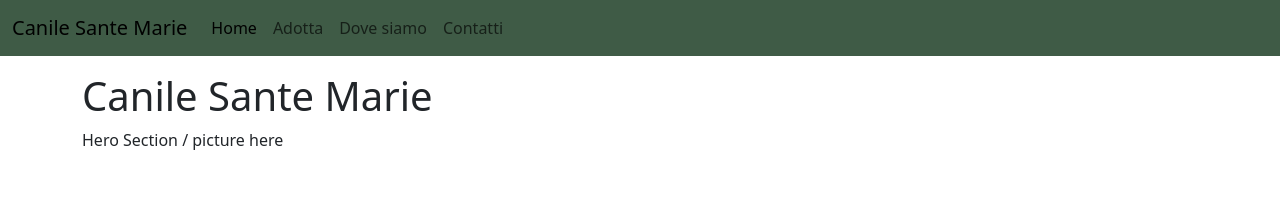
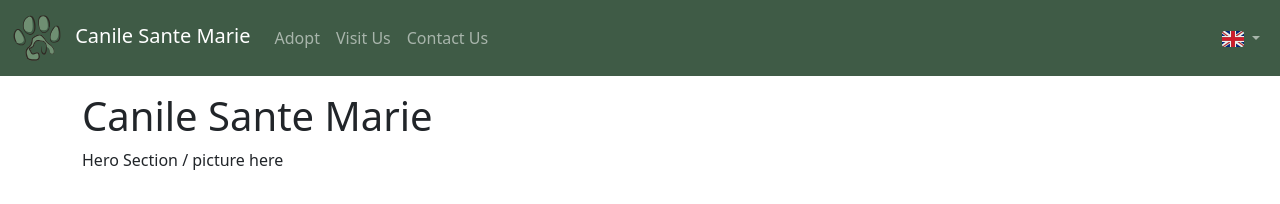
Before and after one commit to giorgia-219/Dog-Shelter-Website, a plain HTML site: page frontend/index.html in a window 1280 px wide. Drawn offline with nearby package versions, Linux system fonts and the light colour scheme; no server answers.

Commit message:
Improved navbar + added dropdown language selection

```diff
--- a/frontend/index.html
+++ b/frontend/index.html
@@ -20,25 +20,43 @@
 	</head>
 
 	<body class="vh-100">
-	<nav class="navbar navbar-expand-lg navbar-light">
+
+	<nav class="navbar navbar-expand-lg navbar-dark">
 		<div class="container-fluid">
-			<a class="navbar-brand" href="#">Canile Sante Marie</a>
+
+			<a class="navbar-brand" href="#">
+				<img src="img/logo_light.svg" width="50" height="50" class="me-2"> Canile Sante Marie</a>
+
 			<button class="navbar-toggler" type="button" data-bs-toggle="collapse" data-bs-target="#navbarSupportedContent" aria-controls="navbarSupportedContent" aria-expanded="false" aria-label="Toggle navigation">
 				<span class="navbar-toggler-icon"></span>
 			</button>
+
 			<div class="collapse navbar-collapse" id="navbarSupportedContent">
 				<ul class="navbar-nav me-auto mb-2 mb-lg-0">
 					<li class="nav-item">
-						<a class="nav-link active" aria-current="page" href="#">Home</a>
+						<a class="nav-link" href="adopt.html">Adopt</a>
 					</li>
 					<li class="nav-item">
-						<a class="nav-link" href="adopt.html">Adotta</a>
+						<a class="nav-link" href="location.html">Visit Us</a>
 					</li>
 					<li class="nav-item">
-						<a class="nav-link" href="location.html">Dove siamo</a>
+						<a class="nav-link" href="contact-us.html">Contact Us</a>
 					</li>
-					<li class="nav-item">
-						<a class="nav-link" href="contact-us.html">Contatti</a>
+				</ul>
+
+				<ul class="navbar-nav">
+					<li class="nav-item dropdown">
+					<a class="nav-link dropdown-toggle" href="#" id="navbarDropdown" role="button" data-bs-toggle="dropdown" aria-expanded="false">
+					<img src="img/flag_uk.svg" width="22" height="22" alt="English">
+					</a>
+
+					<ul class="dropdown-menu dropdown-menu-end" aria-labelledby="navbarDropdown">
+					<li>
+						<a class="dropdown-item" href="?lang=en"><img src="img/flag_uk.svg" width="22" height="22" class="me-2" alt="English">English</a>
+					</li>
+					<li><hr class="dropdown-divider" /></li>
+					<li>
+						<a class="dropdown-item" href="?lang=it"><img src="img/flag_italy.svg" width="22" height="22" class="me-2" alt="Italiano">Italiano</a>
 					</li>
 				</ul>
 			</div>
```
Also changed, not shown: frontend/adopt.html (+25 -7 lines), frontend/contact-us.html (+25 -7 lines), frontend/location.html (+26 -8 lines), frontend/img/flag_italy.svg (added), frontend/img/flag_uk.svg (added), frontend/img/logo_dark.svg (added), frontend/img/logo_light.svg (added).
